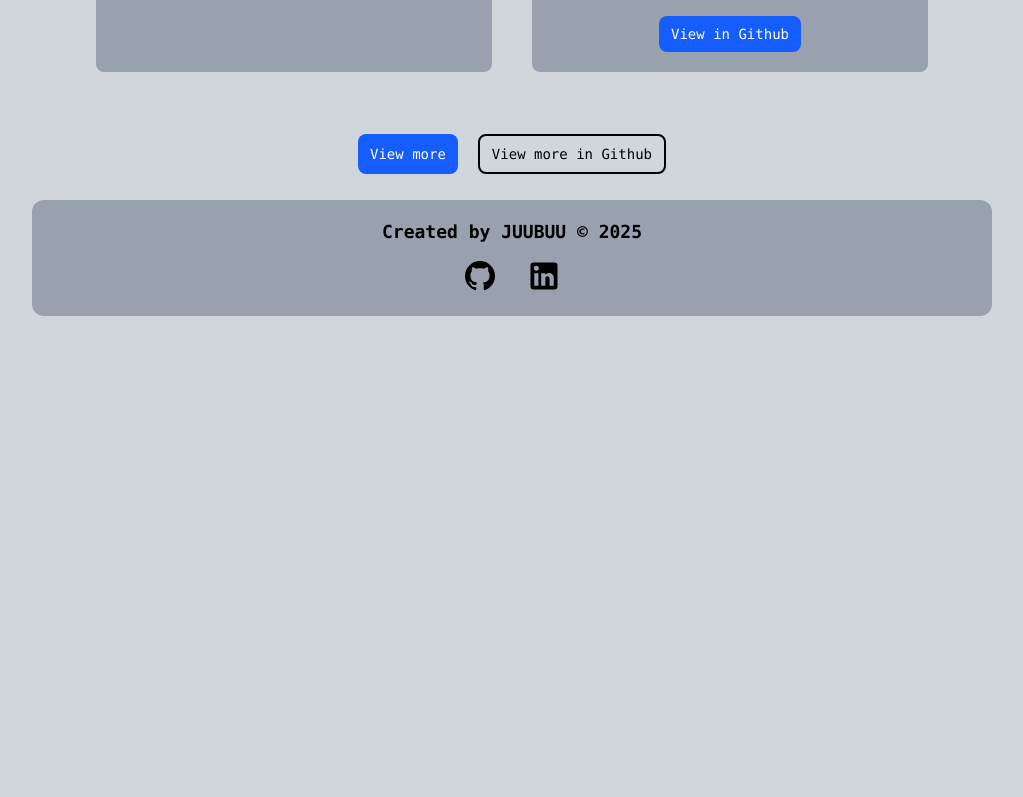
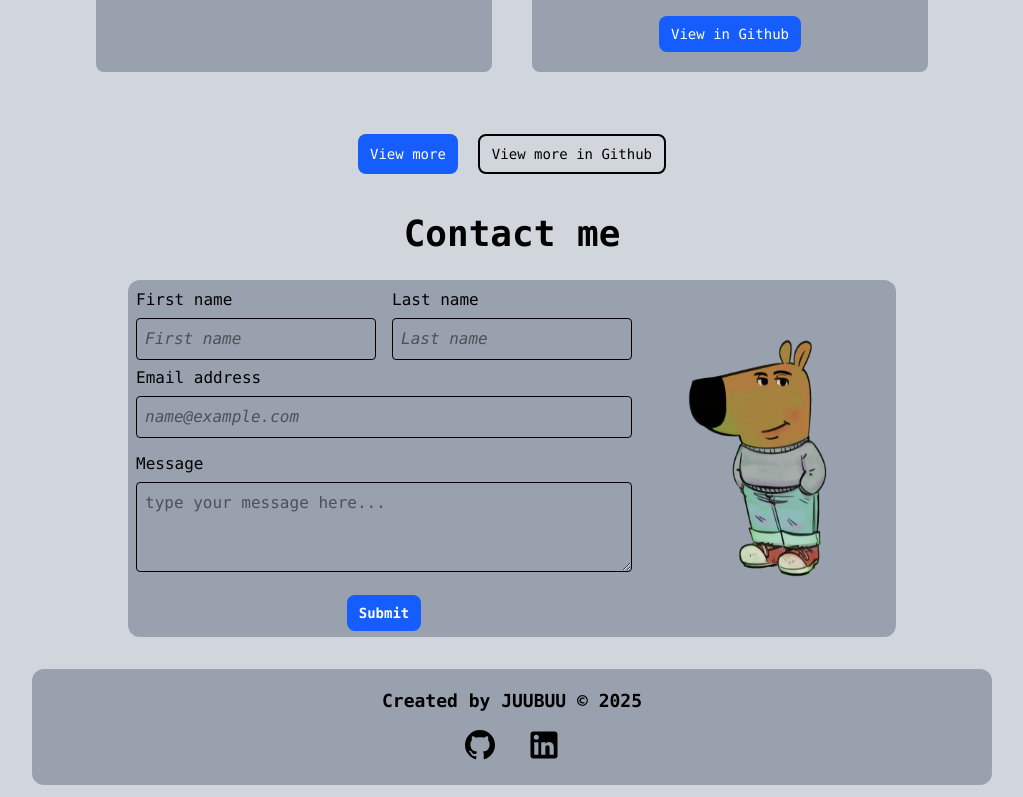
Before and after one commit to BouzirJawad/dynamic-portfolio, a React (Vite) app: page / in a window 1280 px wide. Shown: the part 1709-2506 px from the top of the page, without its empty margins (128-1151 px from the left). Before the commit the page ends 2037 px from the top, so only its background shows below. Built offline with nearby package versions, Linux system fonts and the light colour scheme.

Commit message:
added contact section

```diff
--- a/src/App.jsx
+++ b/src/App.jsx
@@ -1,7 +1,8 @@
 import Header from "./Components/Header"
 import Home from "./Components/Home"
-import About from "./Components/About";
-import Projects from "./Components/Projects";
+import About from "./Components/About"
+import Projects from "./Components/Projects"
+import Contact from "./Components/Contact"
 import Footer from "./Components/Footer"
 
 
@@ -14,6 +15,7 @@ function App() {
         <Home />
         <About />
         <Projects />
+        <Contact />
       </main>
       <Footer />
     </div>
--- a/src/Components/Card.jsx
+++ b/src/Components/Card.jsx
@@ -1,7 +1,7 @@
 
 function Card(props) {
     return(
-        <div className="w-full flex flex-col items-center text-center rounded-lg p-3 mainDiv transition duration-500 sm:hover:scale-105 ">
+        <div className="w-full flex flex-col items-center text-center rounded-lg p-3 mainDiv transition duration-500 sm:hover:scale-105">
             <img src={props.img} alt={props.alt} className="rounded-xl" />
             <p className="font-bold text-lg my-2">{props.title}</p>
             <p className="text-sm my-2 px-4">{props.desc}</p>
--- /dev/null
+++ b/src/Components/Contact.jsx
@@ -0,0 +1,137 @@
+import React, { useState } from "react";
+import chillGuy from '../assets/95c.png'
+
+function Contact() {
+  const [formData, setFormData] = useState({
+    firstName: "",
+    lastName: "",
+    email: "",
+    message: "",
+  });
+  const [validated, setValidated] = useState(false)
+
+  const handleChange = (e) => {
+    const { id, value } = e.target
+    setFormData({ ...formData, [id]: value })
+  }
+
+  const handleSubmit = (e) => {
+    e.preventDefault()
+    if (!formData.firstName || !formData.lastName || !formData.email || !formData.message) {
+      setValidated(true)
+    } else {
+      alert('Form submitted successfully!')
+      setFormData({ firstName: '', lastName: '', email: '', message: '' })
+      setValidated(false)
+    }
+  }
+
+  return (
+    <section className="mx-auto w-[95%] sm:w-[80%] md:w-[60%]">
+        <p className="text-center text-2xl sm:text-4xl font-bold sm:py-6 py-3">Contact me</p>
+        <div className="mainDiv rounded-xl flex justify-center flex-wrap sm:flex-nowrap">
+            <div className="sm:w-2/3">
+            <form className="w-full" noValidate onSubmit={handleSubmit}>
+                <div className="flex ">
+                    <div className="w-full md:w-1/2 px-2">
+                        <label htmlFor="firstName" className="block mb-1">
+                            First name
+                        </label>
+                        <input
+                            type="text"
+                            id="firstName"
+                            placeholder="First name"
+                            required
+                            value={formData.firstName}
+                            onChange={handleChange}
+                            className="border p-2 rounded w-full"
+                        />
+                        {validated && !formData.firstName && (
+                            <div className="text-red-500 text-sm mt-1">
+                            Please enter your first name.
+                            </div>
+                        )}
+                        {formData.firstName && (
+                            <div className="dark:text-green-500 text-sm mt-1">Looks good!</div>
+                        )}
+                    </div>
+
+                    <div className="w-full md:w-1/2 px-2">
+                        <label htmlFor="lastName" className="block mb-1">
+                            Last name
+                        </label>
+                        <input
+                            type="text"
+                            id="lastName"
+                            placeholder="Last name"
+                            required
+                            value={formData.lastName}
+                            onChange={handleChange}
+                            className="border p-2 rounded w-full"
+                        />
+                        {validated && !formData.lastName && (
+                            <div className="text-red-500 text-sm mt-1">
+                            Please enter your last name.
+                            </div>
+                        )}
+                        {formData.lastName && (
+                            <div className="dark:text-green-500 text-sm mt-1">Looks good!</div>
+                        )}
+                    </div>
+                </div>
+
+                <div className="mb-3 px-2">
+                    <label htmlFor="email" className="block mb-1">
+                      Email address
+                    </label>
+                    <input
+                      type="email"
+                      id="email"
+                      placeholder="name@example.com"
+                      required
+                      value={formData.email}
+                      onChange={handleChange}
+                      className="border p-2 rounded w-full"
+                    />
+                    {validated && !formData.email && (
+                      <div className="text-red-500 text-sm mt-1">
+                        Please enter a valid email address.
+                      </div>
+                    )}
+                </div>
+
+                <div className="mb-3 px-2">
+                    <label htmlFor="message" className="block mb-1">
+                      Message
+                    </label>
+                    <textarea
+                      id="message"
+                      rows="3"
+                      placeholder="type your message here..."
+                      required
+                      value={formData.message}
+                      onChange={handleChange}
+                      className="border p-2 rounded w-full"
+                    ></textarea>
+                    {validated && !formData.message && (
+                      <div className="text-red-500 text-sm mt-1">
+                        Please enter your message.
+                      </div>
+                    )}
+                </div>
+
+                <div className="text-center font-bold">
+                    <button type="submit" className="primary-btn">Submit</button>
+                </div>
+
+            </form>
+            </div>
+            <div className="sm:w-1/3 w-[50%] my-auto">
+                <img src={chillGuy} alt="chill guy" />
+            </div>
+        </div>
+    </section>
+);
+}
+
+export default Contact;
--- a/src/Components/Footer.jsx
+++ b/src/Components/Footer.jsx
@@ -6,7 +6,7 @@ function Footer() {
 
     return(
 
-        <footer className="w-[95%] sm:w-[75%] rounded-xl text-center mx-auto my-2 p-4 mainDiv">
+        <footer className="w-[95%] sm:w-[75%] rounded-xl text-center mx-auto my-2 p-4 sm:mt-7 mainDiv">
             <p className="font-bold text-lg">Created by JUUBUU © 2025</p>
             <div className="flex justify-center gap-7 text-4xl mt-2" >
                 <a href="https://github.com/BouzirJawad"
--- a/src/Components/Header.jsx
+++ b/src/Components/Header.jsx
@@ -23,7 +23,7 @@ function Header() {
     }, [darkMode]);
 
     return(
-        <header className="w-[95%] sm:w-[75%] mx-auto rounded-xl mainDiv fixed top-2 left-0 right-0">
+        <header className="w-[95%] sm:w-[75%] mx-auto rounded-xl mainDiv fixed top-2 left-0 right-0 z-40">
             <nav className="flex items-center p-4 flex-wrap">
                     <div className="self-start pt-2 basis-1/2 xl:basis-1/6">
                         JUUBUU's Portfolio
--- a/src/Components/Projects.jsx
+++ b/src/Components/Projects.jsx
@@ -27,11 +27,10 @@ function Projects() {
                     <Card img={startUp}
                         alt="startUp picture"
                         title="StartUp website"
-                        desc="a website application that showcase my group members skills/services."
-                        className="sm:hover:scale-100"/>
+                        desc="a website application that showcase my group members skills/services." />
                 </div>
 
-                <div className={`transition-all duration-700 sm:hover:scale-105 rounded-xl ease-out overflow-hidden ${isOpen ? "max-h-[1000px] opacity-100" : "max-h-0 opacity-0"}`}>
+                <div className={`h-max transition-all duration-700 sm:hover:scale-105 rounded-xl ease-out overflow-hidden ${isOpen ? "max-h-[1000px] opacity-100" : "max-h-0 opacity-0"}`}>
                     <Card img={weather}
                         alt="Weather app picture"
                         title="Weather app website"
--- a/src/index.css
+++ b/src/index.css
@@ -27,12 +27,7 @@
     }
 
     input{
-        @apply px-1.5 py-1 outline-none border border-slate-300 rounded-sm font-bold text-slate-600
-        disabled:bg-slate-400/30;
-    }
-
-    input[type="text"]{
-        @apply  placeholder:italic placeholder:font-light;
+        @apply px-1.5 py-1 outline-none border rounded-sm font-bold placeholder:italic placeholder:font-light;
     }
 
     .drop-menu{
```
